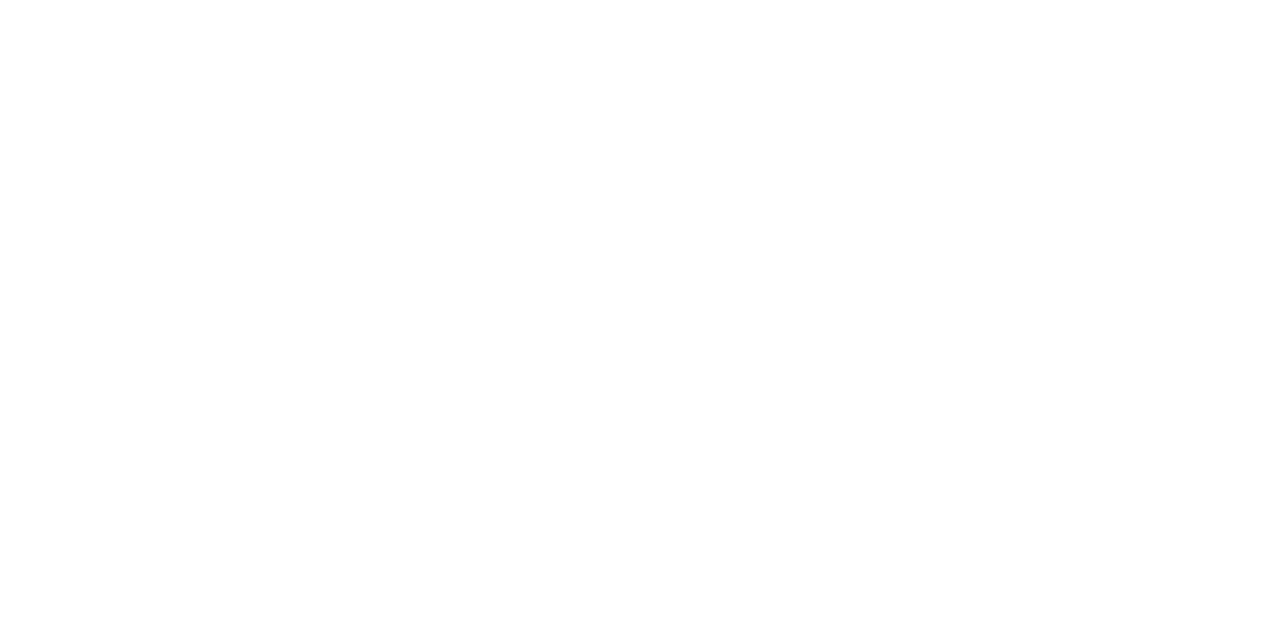
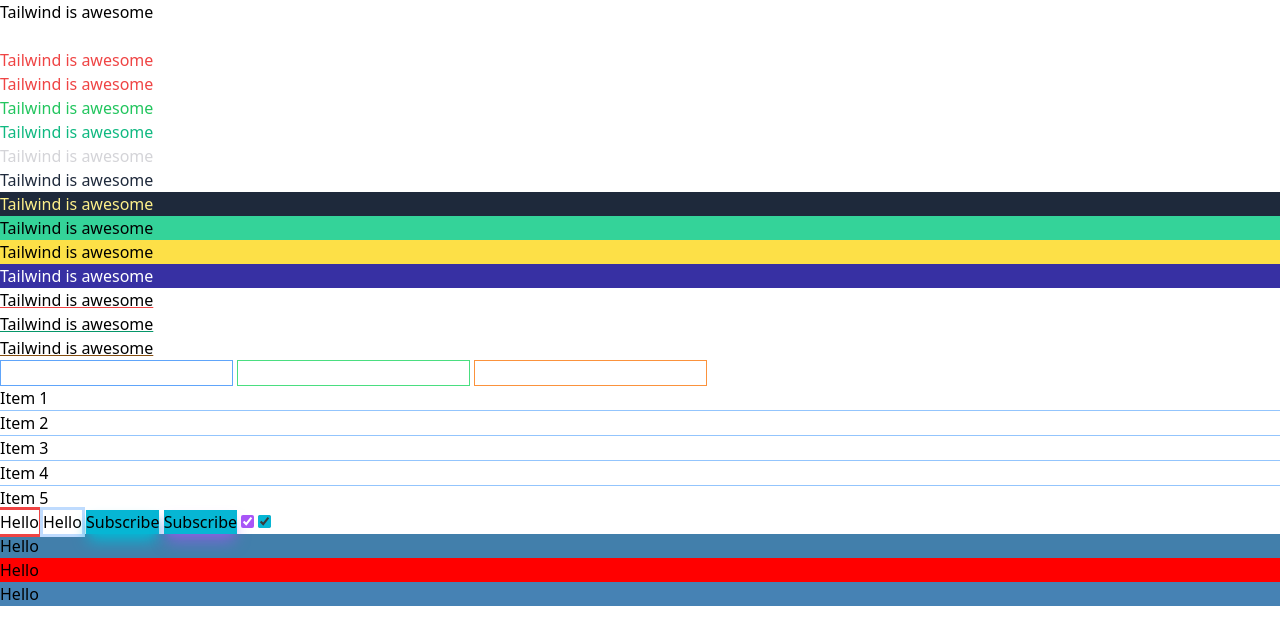
Before and after one commit to bugsbrog/tailwindcss, a plain HTML site: page 02-colors/index.html in a window 1280 px wide. Drawn offline with nearby package versions, Linux system fonts and the light colour scheme.

Commit message:
Working w/Colors

```diff
--- a/02-colors/index.html
+++ b/02-colors/index.html
@@ -1,5 +1,6 @@
 <!DOCTYPE html>
 <html lang="en">
+
 <head>
   <meta charset="UTF-8" />
   <meta http-equiv="X-UA-Compatible" content="IE=edge" />
@@ -7,26 +8,62 @@
   <script src="https://cdn.tailwindcss.com"></script>
   <title>Colors</title>
 </head>
+
 <body>
   <!-- Default colors -->
   <!-- white, black, red, green, blue, orange, yellow, purple, lime, emerald, teal, cyan, indigo, violet, fuchsia, pink, rose, sky, gray, slate, zinc, neutral, stone, amber,  -->
 
   <!-- Text Colors -->
+  <p class="text-black">Tailwind is awesome</p>
+  <p class="text-white">Tailwind is awesome</p>
+  <p class="text-red-500">Tailwind is awesome</p>
+  <p class="text-red-500">Tailwind is awesome</p>
+  <p class="text-green-500">Tailwind is awesome</p>
+  <p class="text-emerald-500">Tailwind is awesome</p>
+  <p class="text-zinc-300">Tailwind is awesome</p>
+  <p class="text-slate-800">Tailwind is awesome</p>
 
   <!-- Background Colors -->
+  <p class="bg-slate-800 text-yellow-200">Tailwind is awesome</p>
+  <p class="bg-emerald-400">Tailwind is awesome</p>
+  <p class="bg-yellow-300">Tailwind is awesome</p>
+  <p class="bg-indigo-800 text-white">Tailwind is awesome</p>
 
   <!-- Text Underline -->
+  <p class="underline decoration-red-500">Tailwind is awesome</p>
+  <p class="underline decoration-emerald-600">Tailwind is awesome</p>
+  <p class="underline decoration-yellow-800">Tailwind is awesome</p>
 
   <!-- Border Colors -->
+  <input type="text" class="border border-blue-400">
+  <input type="text" class="border border-green-400">
+  <input type="text" class="border border-orange-400">
 
   <!-- Divide Colors -->
+  <div class="divide-y divide-blue-300">
+    <div>Item 1</div>
+    <div>Item 2</div>
+    <div>Item 3</div>
+    <div>Item 4</div>
+    <div>Item 5</div>
+  </div>
 
   <!-- Outline Colors -->
+  <button class="outline outline-red-500">Hello</button>
+  <button class="outline outline-blue-200">Hello</button>
 
   <!-- Box Shadow Colors (Opacity defaults to 100, but you can set it)-->
+  <button class="shadow-lg bg-cyan-500 shadow-cyan-500">Subscribe</button>
+  <button class="shadow-lg bg-cyan-500 shadow-purple-500/60">Subscribe</button>
 
   <!-- Accent Colors -->
+  <input type="checkbox" class="accent-purple-500" checked />
+  <input type="checkbox" class="accent-cyan-500" checked />
 
   <!-- Arbitrary Colors -->
+  <div class="bg-[#427fab]">Hello</div>
+  <div class="bg-[rgb(255,0,0)]">Hello</div>
+  <div class="bg-[steelblue]">Hello</div>
 </body>
+
 </html>
```
Lines whose indentation alone changed are shown as unchanged.
